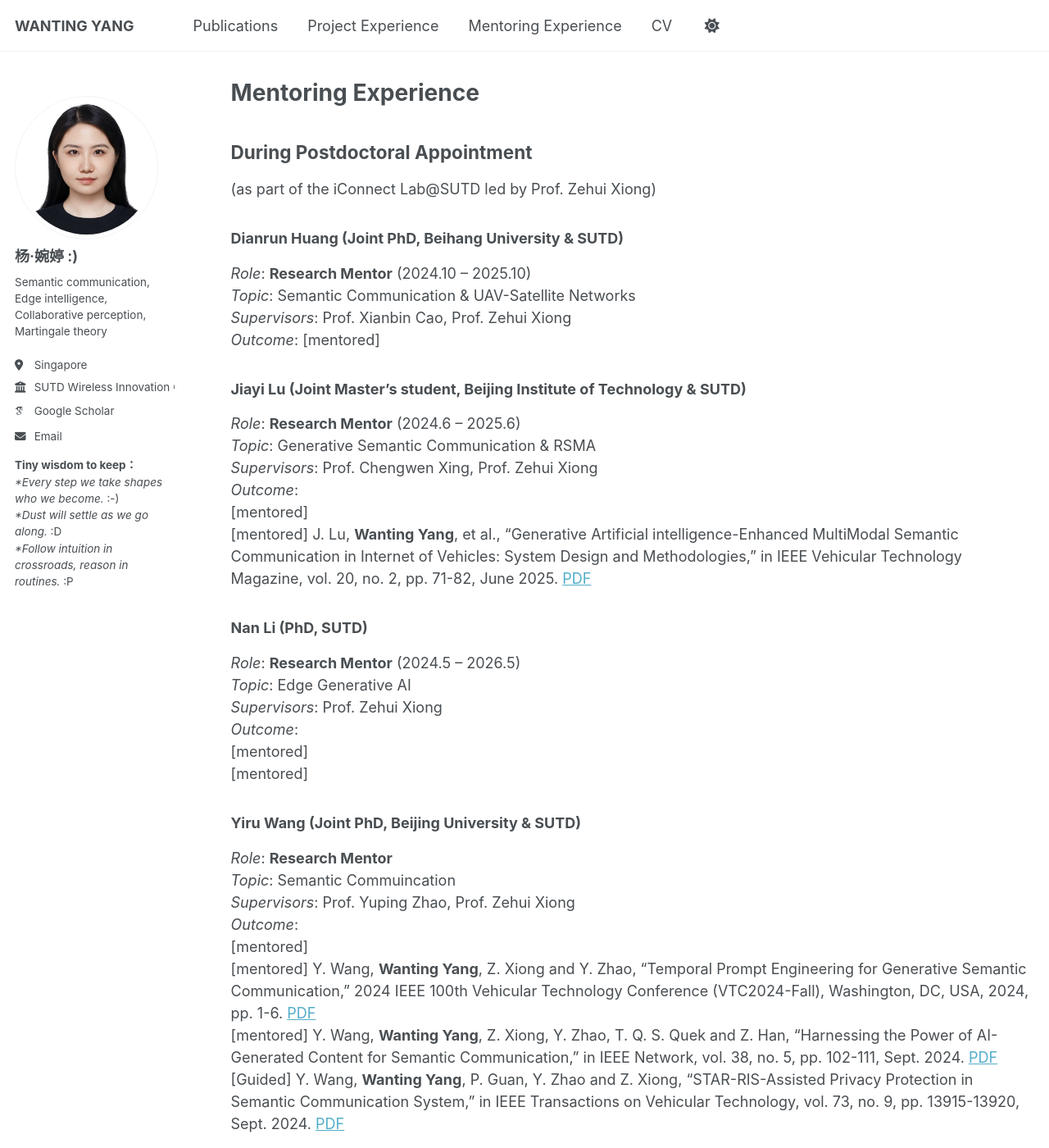
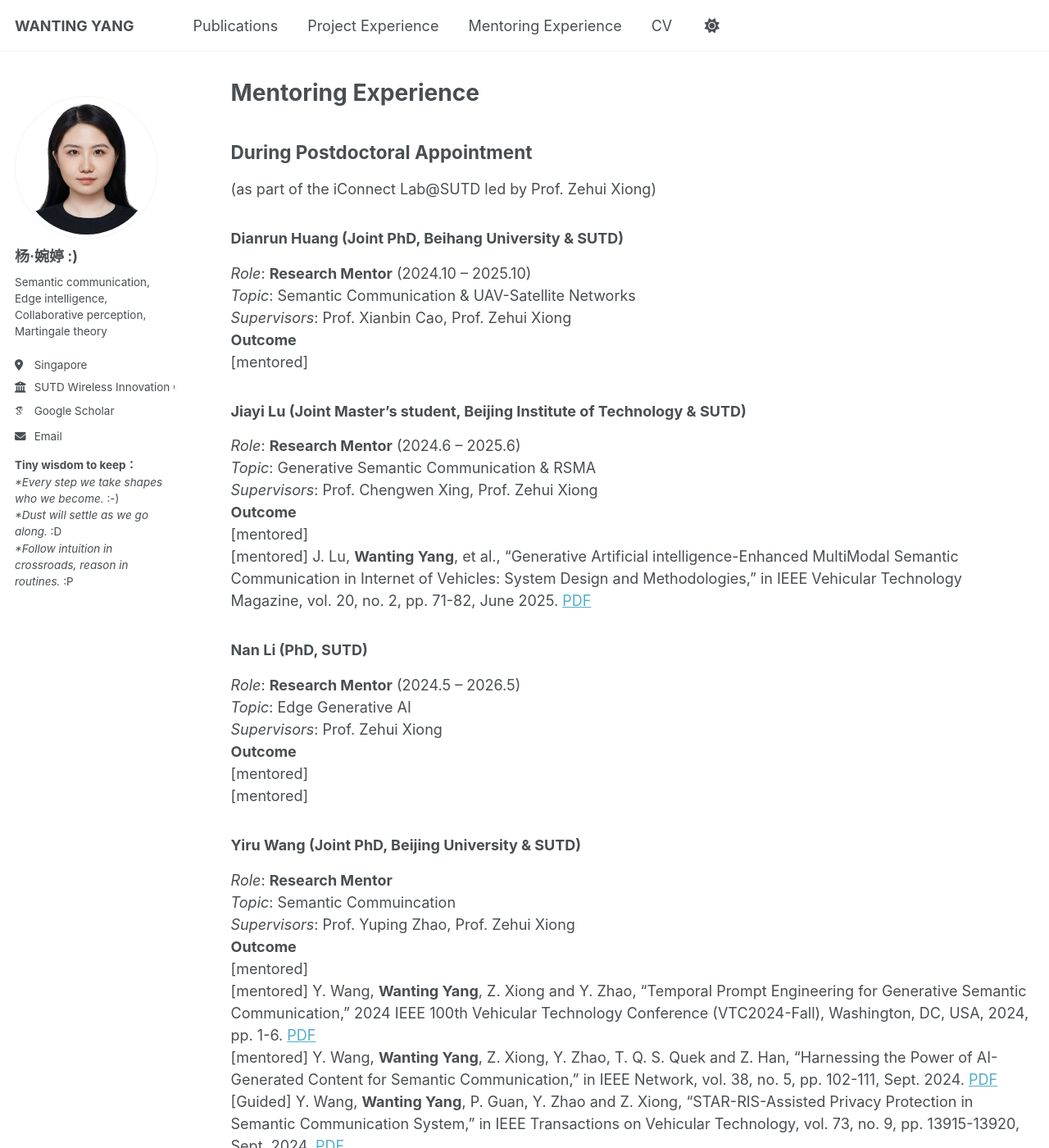
Before and after one commit to wty2011jl/wty2011jl.github.io, a Jekyll site: the page built from _pages/students.md, in a window 1280 px wide and 1400 px high. Shown: the whole window at 82% size. Built offline with Jekyll 4.4.1, drawn with Linux system fonts in a browser that asks for light colours; some web fonts are replaced; a script that is not in the unit is left out.

```diff
--- a/_pages/students.md
+++ b/_pages/students.md
@@ -14,14 +14,14 @@ redirect_from:
 *Role*:  **Research Mentor** (2024.10 -- 2025.10)
 *Topic*: Semantic Communication & UAV-Satellite Networks
 *Supervisors*: Prof. Xianbin Cao, Prof. Zehui Xiong
-*Outcome*:
+**Outcome**
 [mentored]
 
 ### **Jiayi Lu** (Joint Master’s student, Beijing Institute of Technology & SUTD)
 *Role*: **Research Mentor** (2024.6 -- 2025.6)
 *Topic*: Generative Semantic Communication & RSMA
 *Supervisors*: Prof. Chengwen Xing, Prof. Zehui Xiong
-*Outcome*:
+**Outcome**
 [mentored]
 [mentored] J. Lu, **Wanting Yang**, et al., "Generative Artificial intelligence-Enhanced MultiModal Semantic Communication in Internet of Vehicles: System Design and Methodologies," in IEEE Vehicular Technology Magazine, vol. 20, no. 2, pp. 71-82, June 2025. [PDF](https://ieeexplore.ieee.org/stamp/stamp.jsp?tp=&arnumber=10934748)
 
@@ -31,7 +31,7 @@ redirect_from:
 *Role*: **Research Mentor** (2024.5 -- 2026.5)
 *Topic*: Edge Generative AI
 *Supervisors*: Prof. Zehui Xiong
-*Outcome*:
+**Outcome**
 [mentored]
 [mentored]
 
@@ -39,7 +39,7 @@ redirect_from:
 *Role*: **Research Mentor**
 *Topic*: Semantic Commuincation
 *Supervisors*: Prof. Yuping Zhao, Prof. Zehui Xiong
-*Outcome*:
+**Outcome**
 [mentored]
 [mentored] Y. Wang, **Wanting Yang**, Z. Xiong and Y. Zhao, "Temporal Prompt Engineering for Generative Semantic Communication," 2024 IEEE 100th Vehicular Technology Conference (VTC2024-Fall), Washington, DC, USA, 2024, pp. 1-6. [PDF](https://ieeexplore.ieee.org/stamp/stamp.jsp?tp=&arnumber=10757628)
 [mentored] Y. Wang, **Wanting Yang**, Z. Xiong, Y. Zhao, T. Q. S. Quek and Z. Han, "Harnessing the Power of AI-Generated Content for Semantic Communication," in IEEE Network, vol. 38, no. 5, pp. 102-111, Sept. 2024. [PDF](https://ieeexplore.ieee.org/stamp/stamp.jsp?tp=&arnumber=10577142)
@@ -49,7 +49,7 @@ redirect_from:
 *Role*: **Research Guide**
 *Topic*: Martingale Theory Applictaions
 *Supervisors*: Prof. Xuefen Chi, Prof. Zehui Xiong
-*Outcome*:
+**Outcome**
 [Guided]
 [Guided]
 [Guided] H. Yan, X. Chi, **Wanting Yang**, Z. Xiong and Z. Han, "Maximum Throughput Analysis in Hybrid Energy Harvesting Wireless Communication Systems Based on Martingale Theory," in IEEE Internet of Things Journal, vol. 11, no. 23, pp. 38054-38067, 1 Dec.1, 2024. [PDF](https://ieeexplore.ieee.org/stamp/stamp.jsp?tp=&arnumber=10634856)
```
